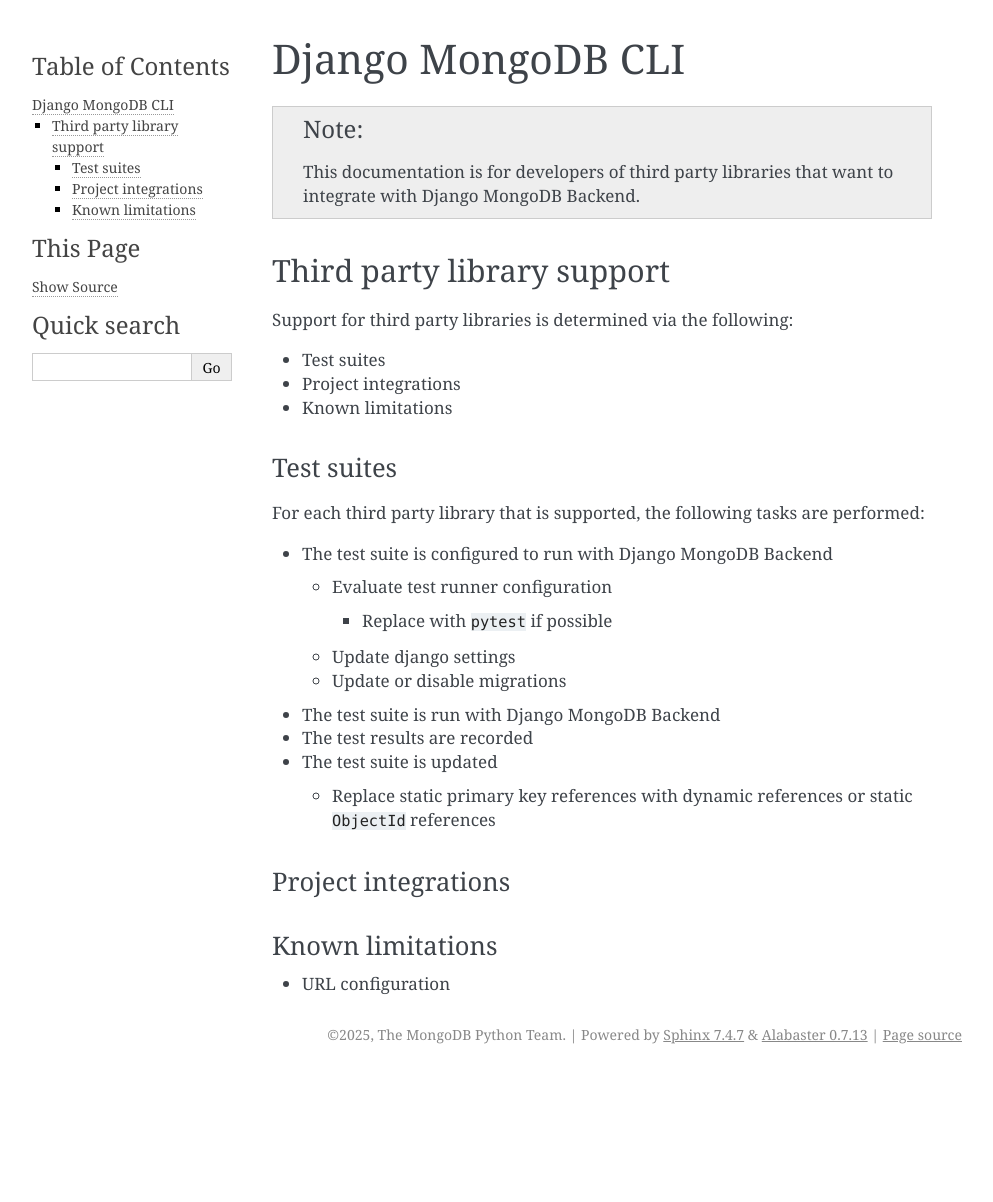
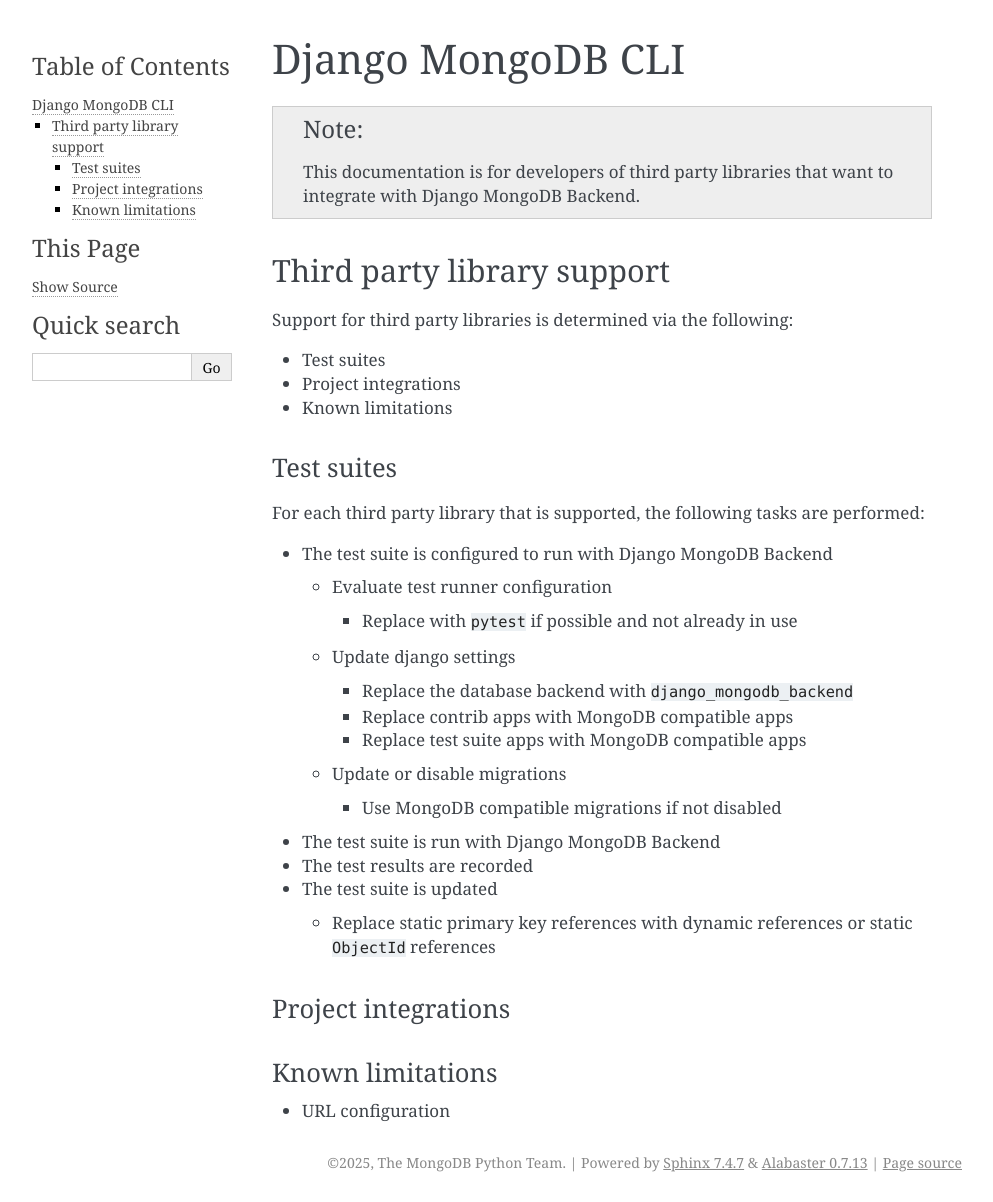
Before and after one commit to aclark4life/django-mongodb-cli, a Sphinx documentation site: the page built from docs/index.rst, in a window 1280 px wide. Shown: the whole page, without its empty margins (148-1141 px from the left). Built offline with Sphinx 7.4.7, drawn with Linux system fonts in a browser that asks for light colours; before the commit the page ends 1074 px from its top, so only the background shows below that.

Commit message:
Update docs

```diff
--- a/docs/index.rst
+++ b/docs/index.rst
@@ -24,10 +24,17 @@
 
   - Evaluate test runner configuration
 
-    - Replace with ``pytest`` if possible
+    - Replace with ``pytest`` if possible and not already in use
 
   - Update django settings
+
+    - Replace the database backend with ``django_mongodb_backend``
+    - Replace contrib apps with MongoDB compatible apps
+    - Replace test suite apps with MongoDB compatible apps
+
   - Update or disable migrations
+
+    - Use MongoDB compatible migrations if not disabled
 
 - The test suite is run with Django MongoDB Backend
 - The test results are recorded
```
